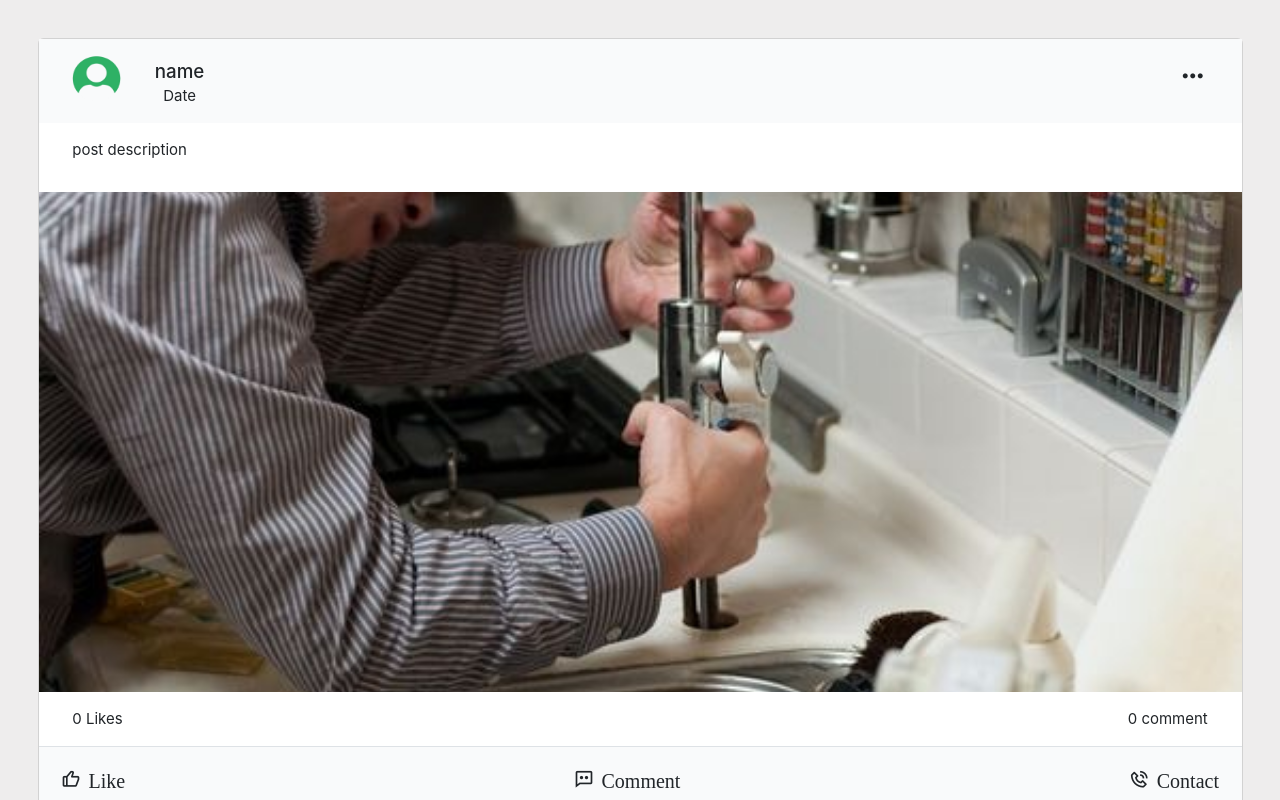
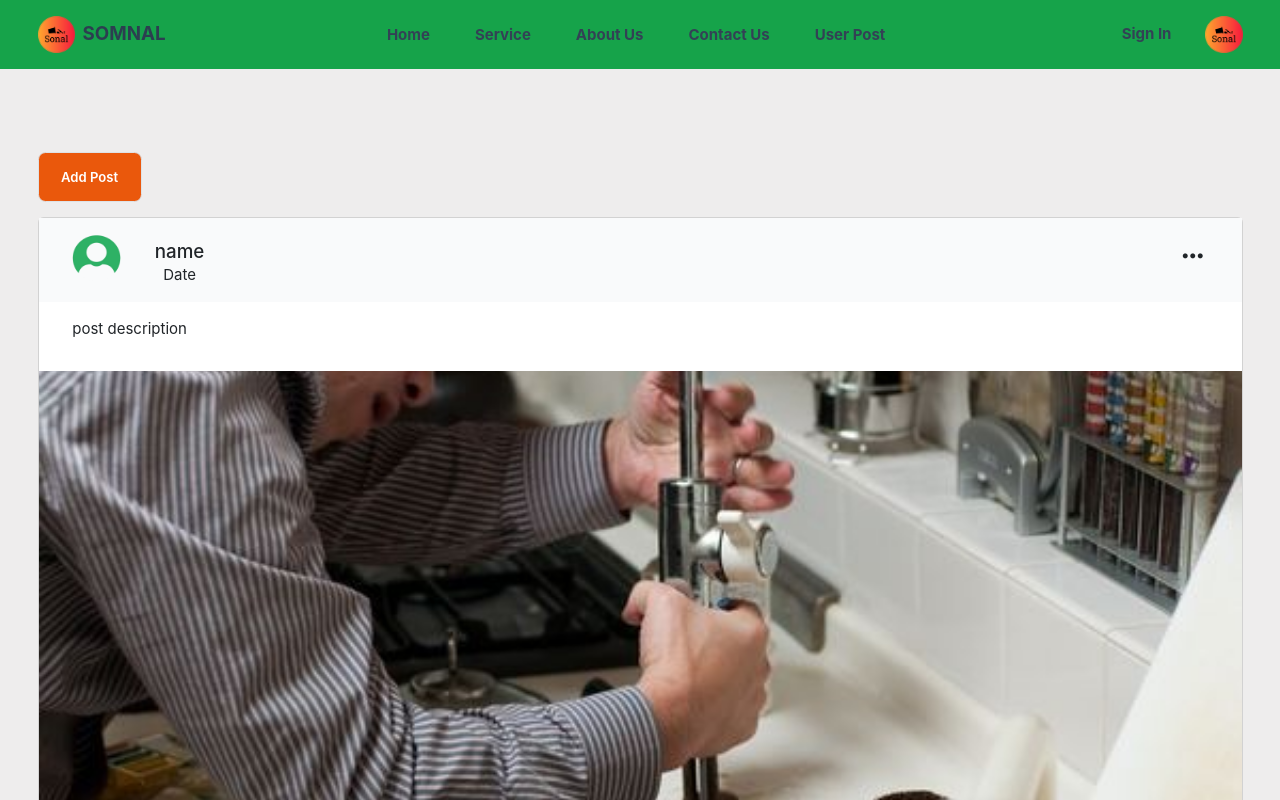
Before and after one commit to leakvor/g11_somnal_app, a Vue app in the folder frontend/: page /post in a window 1280 px wide. Shown: the top 800 px of the page. Built offline with nearby package versions, Linux system fonts and the light colour scheme; no server answers; what vue-simple-acl would draw is missing.

Commit message:
user_profile post and profile of user

```diff
--- a/frontend/src/Components/NavBar.vue
+++ b/frontend/src/Components/NavBar.vue
@@ -34,11 +34,11 @@
         class="font-bold px-3 py-2 text-slate-700 rounded-lg hover:bg-orange-400 hover:text-slate-900 color-white no-underline"
         >Contact Us</a
       >
-      <!-- <a
+      <a
         href="/post"
         class="font-bold px-3 py-2 text-slate-700 rounded-lg hover:bg-orange-400 hover:text-slate-900 color-white no-underline"
         >User Post</a
-      > -->
+      >
     </nav>
 
     <!-- Sign In -->
@@ -56,7 +56,7 @@
         />
         <div
           v-if="showDropdown"
-          class="absolute right-0 bg-white rounded-lg py-4 mt-3 shadow-lg w-64"
+          class="absolute right-0 bg-white rounded-lg py-2 mt-2 shadow-lg w-40"
         >
         <a href="/profile" class="block px-4 py-2 hover:bg-orange-600 hover:color-white flex items-center space-x-2">
           <i class="fas fa-user"></i>
--- a/frontend/src/router/index.ts
+++ b/frontend/src/router/index.ts
@@ -46,10 +46,17 @@ const router = createRouter({
       name:"profile",
       component:() => import('../views/User/UserProfileView.vue')
     },
+
+// post
     {
       path:"/post",
       name:"posts",
-      component:() => import('../views/Web/User/ListView.vue')
+      component:() => import('../views/Web/Post/ListView.vue')
+    },
+    {
+      path:"/update_post",
+      name:"edit)post",
+      component:() => import('../views/Web/Post/EditView.vue')
     }
   ]
 })
--- a/frontend/src/views/User/UserProfileView.vue
+++ b/frontend/src/views/User/UserProfileView.vue
@@ -7,6 +7,7 @@
         href="https://cdn.jsdelivr.net/npm/bootstrap-icons/font/bootstrap-icons.css"
       />
     </head>
+
     <div class="items-center justify-center bg-white" style="height: 700px">
       <img
         class="w-full"
--- /dev/null
+++ b/frontend/src/views/Web/Post/CreateView.vue
@@ -0,0 +1,13 @@
+<template>
+  <h1></h1>
+</template>
+
+<script>
+export default {
+
+}
+</script>
+
+<style>
+
+</style>
--- /dev/null
+++ b/frontend/src/views/Web/Post/EditView.vue
@@ -0,0 +1,48 @@
+<template>
+  <div class="container">
+    <div
+      class="flex items-center justify-between p-4 md:p-5 border-b rounded-t dark:border-gray-600"
+    >
+      <h3 class="text-lg font-semibold text-gray-900 dark:text-white">Open positions</h3>
+      <button
+        type="button"
+        class="text-gray-400 bg-transparent hover:bg-gray-200 hover:text-gray-900 rounded-lg text-sm h-8 w-8 ms-auto inline-flex justify-center items-center dark:hover:bg-gray-600 dark:hover:text-white"
+        data-modal-toggle="select-modal"
+      >
+        <svg
+          class="w-3 h-3"
+          aria-hidden="true"
+          xmlns="http://www.w3.org/2000/svg"
+          fill="none"
+          viewBox="0 0 14 14"
+        >
+          <path
+            stroke="currentColor"
+            stroke-linecap="round"
+            stroke-linejoin="round"
+            stroke-width="2"
+            d="m1 1 6 6m0 0 6 6M7 7l6-6M7 7l-6 6"
+          />
+        </svg>
+        <span class="sr-only">Close modal</span>
+      </button>
+    </div>
+    <!-- Modal body -->
+
+
+    <div class="">
+      <textarea name="des" id="des" placeholder="update your message" class=" inline-flex w-full justify-center no-border focus:ring-4 focus:outline-none font-medium rounded-lg text-sm px-5 py-2.5"></textarea>
+      <button
+        class="text-white inline-flex w-full justify-center bg-blue-700 hover:bg-blue-800 focus:ring-4 focus:outline-none focus:ring-blue-300 font-medium rounded-lg text-sm px-5 py-2.5 text-center dark:bg-blue-600 dark:hover:bg-blue-700 dark:focus:ring-blue-800"
+      >
+        Save
+      </button>
+    </div>
+  </div>
+</template>
+
+<script>
+export default {}
+</script>
+
+<style></style>
--- a/frontend/src/views/Web/Post/ListView.vue
+++ b/frontend/src/views/Web/Post/ListView.vue
@@ -1,55 +1,126 @@
 <template>
-  <WebLayout>
-    <div class="container mt-4 p-4 bg-white shadow rounded">
-      <div class="text-center mb-4">
-        <p class="fs-4 fw-bold">Your journey to excellence starts here.</p>
-        <p>Join Us Today and Get Started</p>
-      </div>
-      <div class="table-responsive">
-        <table class="table table-striped">
-          <thead>
-            <tr>
-              <th scope="col">ID</th>
-              <th scope="col">Title</th>
-              <th scope="col">Description</th>
-            </tr>
-          </thead>
-          <tbody>
-            <tr v-for="post in store.posts" :key="post.id">
-              <th scope="row">{{ post.id }}</th>
-              <td>{{ post.title }}</td>
-              <td>{{ post.description }}</td>
-            </tr>
-          </tbody>
-        </table>
+  <div>
+    <NavBar />
+    <head>
+      <link href="https://unpkg.com/boxicons@2.1.4/css/boxicons.min.css" rel="stylesheet" />
+    </head>
+    <div class="container p-10 mt-5">
+      <button
+        type="button"
+        class="py-3 px-4 inline-flex items-center bg-orange-600 hover:bg-green-600 mb-3 color-white gap-x-2 text-sm font-semibold rounded-lg border border-transparent"
+        @click="showModal = true"
+      >
+        Add Post
+      </button>
+      <div class="card" style="margin: auto">
+        <div class="header-card d-flex justify-content-between p-3 bg-gray-50">
+          <div class="profile d-flex gap-3">
+            <img
+              src="../../../assets/image/profile.png"
+              alt="pf"
+              class="rounded-circle profile-image ml-5 mr-5 w-13 h-13"
+            />
+            <div class="text-container d-flex flex-column align-items-center mt-2">
+              <h5 class="m-0">name</h5>
+              <p class="m-0">Date</p>
+            </div>
+          </div>
+          <i
+            @click="toggleDropdown"
+            class="bx bx-dots-horizontal-rounded mr-5 mt-2"
+            style="font-size: 30px"
+          ></i>
+          <div
+            v-if="showDropdown"
+            class="absolute mt-5 right-0 bg-white rounded-lg py-2 mt-2 shadow-lg w-40"
+          >
+            <a
+              href="/update_post"
+              class="block px-4 py-2 hover:bg-orange-600 hover:text-white flex items-center space-x-2"
+            >
+              <i class="fas fa-user"></i>
+              <span>Edit</span>
+            </a>
+            <a
+              href="#"
+              class="block px-4 py-2 hover:bg-orange-600 hover:text-white flex items-center space-x-2"
+            >
+              <i class="bx bx-trash"></i>
+              <span>Delete</span>
+            </a>
+          </div>
+        </div>
+        <p class="card-text p-3 mr-5 ml-5">post description</p>
+        <div class="body">
+          <img
+            src="../../../assets//image/kitchen.jpg"
+            alt=""
+            style="width: 100%; height: 500px; object-fit: cover"
+          />
+          <div
+            class="total-comment-like d-flex align-items-center justify-content-between mr-5 ml-5 p-3"
+          >
+            <p class="like m-0">0 Likes</p>
+            <p class="comment m-0">0 comment</p>
+          </div>
+        </div>
+        <div
+          class="footer-icon border-top bg-gray-50 border-bottom d-flex justify-content-between p-4 text-center"
+        >
+          <i class="bx bx-like d-flex gap-2 align-items-center" style="font-size: 20px">
+            <span>Like</span>
+          </i>
+          <i class="bx bx-comment-dots d-flex gap-2 align-items-center" style="font-size: 20px">
+            <span>Comment</span>
+          </i>
+          <i class="bx bx-phone-call d-flex gap-2 align-items-center" style="font-size: 20px">
+            <span>Contact</span>
+          </i>
+        </div>
       </div>
     </div>
-  </WebLayout>
-  <!-- {{ store.posts }} -->
-  {{ posts }}
+  </div>
 </template>
 
 <script>
-import WebLayout from '@/Components/Layouts/WebLayout.vue'
-import { usePostStore } from '@/stores/post-list'
+import { ref, onMounted, onBeforeUnmount } from 'vue'
+import NavBar from '../../../Components/NavBar.vue'
 
 export default {
-  name: 'PostList',
   components: {
-    WebLayout
+    NavBar
   },
-  data() {
+  setup() {
+    const showDropdown = ref(false)
+
+    const toggleDropdown = () => {
+      showDropdown.value = !showDropdown.value
+    }
+
+    const handleClickOutside = (event) => {
+      if (showDropdown.value && !event.target.closest('.header-card')) {
+        showDropdown.value = false
+      }
+    }
+
+    onMounted(() => {
+      document.addEventListener('click', handleClickOutside)
+    })
+
+    onBeforeUnmount(() => {
+      document.removeEventListener('click', handleClickOutside)
+    })
+
     return {
-      store: usePostStore(),
-    }
-  },
-  mounted() {
-    this.fetchPosts()
-  },
-  methods: {
-    fetchPosts() {
-      this.store.fetchPosts()
+      showDropdown,
+      toggleDropdown
     }
   }
 }
 </script>
+
+<style>
+/* .absolute {
+    position: absolute;
+  } */
+</style>
--- a/frontend/src/views/Web/User/ListView.vue
+++ /dev/null
@@ -1,56 +0,0 @@
-<template>
-  <head>
-    <link href="https://unpkg.com/boxicons@2.1.4/css/boxicons.min.css" rel="stylesheet" />
-  </head>
-  <div class="container p-10">
-    <div class="card" style="margin: auto">
-      <div class="header-card d-flex justify-content-between p-3 bg-gray-50">
-        <div class="profile d-flex gap-3">
-          <img
-            src="../../../assets/image/profile.png"
-            alt="pf"
-            class="rounded-circle profile-image ml-5 mr-5 w-13 h-13"
-          />
-          <div class="text-container d-flex flex-column align-items-center mt-2">
-            <h5 class="m-0">name</h5>
-            <p class="m-0">Date</p>
-          </div>
-        </div>
-        <i class="bx bx-dots-horizontal-rounded mr-5 mt-2" style="font-size: 30px"></i>
-      </div>
-      <p class="card-text p-3 mr-5 ml-5">post description</p>
-      <div class="body">
-        <img
-          src="../../../assets//image/kitchen.jpg"
-          alt=""
-          style="width: 100%; height: 500px; object-fit: cover"
-        />
-        <div
-          class="total-comment-like d-flex align-items-center justify-content-between mr-5 ml-5 p-3"
-        >
-          <p class="like m-0">0 Likes</p>
-          <p class="comment m-0">0 comment</p>
-        </div>
-      </div>
-      <div
-        class="footer-icon border-top bg-gray-50 border-bottom d-flex justify-content-between p-4 text-center"
-      >
-        <i class="bx bx-like d-flex gap-2 align-items-center" style="font-size: 20px">
-          <span>Like</span>
-        </i>
-        <i class="bx bx-comment-dots d-flex gap-2 align-items-center" style="font-size: 20px">
-          <span>Comment</span>
-        </i>
-        <i class="bx bx-phone-call d-flex gap-2 align-items-center" style="font-size: 20px">
-          <span>Contact</span>
-        </i>
-      </div>
-    </div>
-  </div>
-</template>
-
-<script>
-export default {}
-</script>
-
-<style></style>
```
